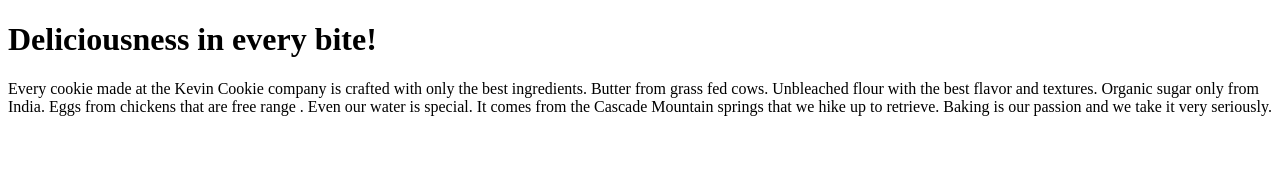
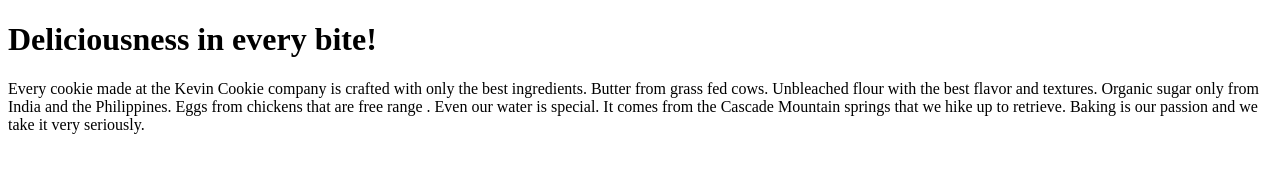
Before and after one commit to samiyamohammed/demo-repo2, a plain HTML site: page index.htm in a window 1280 px wide. Drawn offline with Linux system fonts and the light colour scheme.

Commit message:
Update index.htm

```diff
--- a/index.htm
+++ b/index.htm
@@ -6,7 +6,7 @@
 
 <p>Every cookie made at the Kevin Cookie company is crafted with only the best ingredients. Butter from grass fed cows.
 Unbleached flour with the best flavor and textures.
- Organic sugar only from India. Eggs from chickens that are free range . Even our water is special.
+ Organic sugar only from India and the Philippines. Eggs from chickens that are free range . Even our water is special.
  It comes from the Cascade Mountain springs that we hike up to retrieve.
 Baking is our passion and we take it very seriously.</p>
 
```
